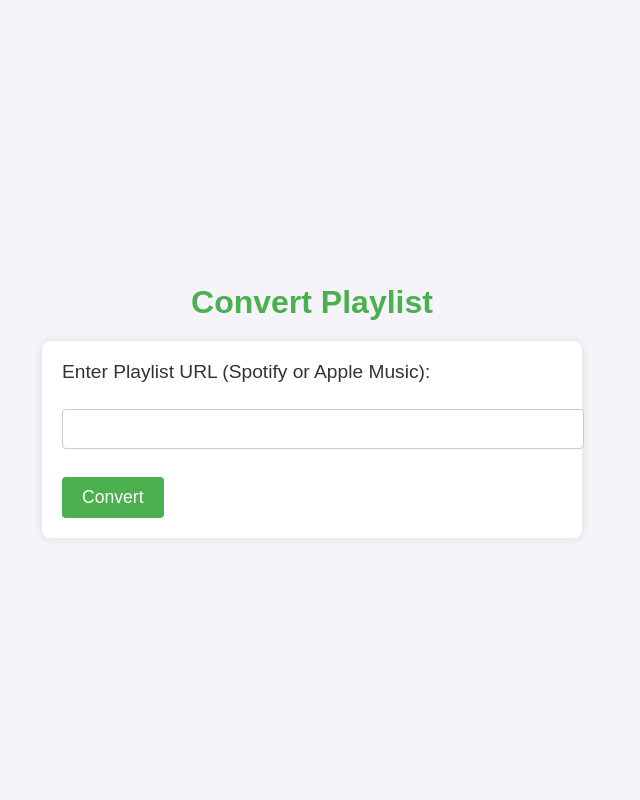
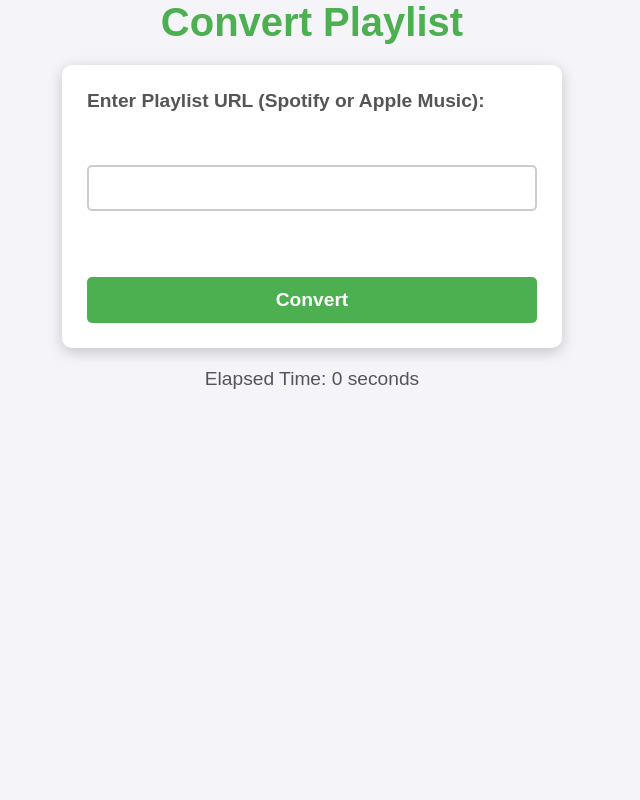
Before and after one commit to ruhzi/spotify-apple-converter, a Flask app: page / in a window 1280 px wide. Shown: the whole page, without its empty margins (328-968 px from the left). Run offline with Flask 3, Linux system fonts and the light colour scheme.

Commit message:
Improved CSS

```diff
--- a/static/styles.css
+++ b/static/styles.css
@@ -1,3 +1,11 @@
+/* General Reset */
+* {
+    margin: 0;
+    padding: 0;
+    box-sizing: border-box;
+}
+
+/* Body Styling */
 body {
     font-family: Arial, sans-serif;
     background-color: #f4f4f9;
@@ -6,65 +14,124 @@ body {
     padding: 0;
     display: flex;
     flex-direction: column;
-    justify-content: center;
     align-items: center;
-    height: 100vh;
+    min-height: 100vh;
 }
 
+/* Headings */
 h1 {
     color: #4CAF50;
+    font-size: 2.5rem;
     margin-bottom: 20px;
+    text-align: center;
 }
 
+/* Form Styling */
 form {
-    background-color: white;
-    padding: 20px;
-    border-radius: 8px;
-    box-shadow: 0 0 10px rgba(0, 0, 0, 0.1);
-    width: 100%;
+    background-color: #ffffff;
+    padding: 25px;
+    border-radius: 10px;
+    box-shadow: 0 4px 15px rgba(0, 0, 0, 0.2);
+    width: 90%;
     max-width: 500px;
+    display: flex;
+    flex-direction: column;
+    gap: 15px;
 }
 
 label {
-    font-size: 1.2em;
-    margin-bottom: 8px;
-    display: block;
+    font-size: 1.2rem;
+    font-weight: bold;
+    margin-bottom: 5px;
+    color: #555;
 }
 
 input[type="text"] {
     width: 100%;
-    padding: 10px;
-    margin-bottom: 10px;
-    font-size: 1em;
-    border: 1px solid #ccc;
-    border-radius: 4px;
+    padding: 12px;
+    font-size: 1rem;
+    border: 2px solid #ccc;
+    border-radius: 5px;
+    transition: border-color 0.3s;
+}
+
+input[type="text"]:focus {
+    border-color: #4CAF50;
+    outline: none;
+    box-shadow: 0 0 8px rgba(76, 175, 80, 0.3);
 }
 
 input[type="submit"] {
     background-color: #4CAF50;
-    color: white;
+    color: #ffffff;
     border: none;
-    padding: 10px 20px;
-    font-size: 1.1em;
-    border-radius: 4px;
+    padding: 12px 20px;
+    font-size: 1.2rem;
+    font-weight: bold;
+    border-radius: 5px;
     cursor: pointer;
+    transition: background-color 0.3s, transform 0.2s;
 }
 
 input[type="submit"]:hover {
     background-color: #45a049;
+    transform: translateY(-2px);
 }
 
+/* Timer Styling */
+#timerContainer {
+    margin-top: 20px;
+    font-size: 1.2rem;
+    color: #555;
+    text-align: center;
+}
+
+/* Result Styling */
 .result {
-    margin-top: 20px;
+    margin-top: 25px;
     padding: 20px;
-    background-color: #fff;
-    border-radius: 8px;
-    box-shadow: 0 0 10px rgba(0, 0, 0, 0.1);
-    width: 100%;
+    background-color: #ffffff;
+    border-radius: 10px;
+    box-shadow: 0 4px 15px rgba(0, 0, 0, 0.2);
+    width: 90%;
     max-width: 600px;
 }
 
 .result p {
-    font-size: 1.2em;
+    font-size: 1.2rem;
     color: #333;
+    word-wrap: break-word;
 }
+
+/* Media Queries */
+@media (max-width: 768px) {
+    h1 {
+        font-size: 2rem;
+    }
+
+    form {
+        padding: 20px;
+    }
+
+    label {
+        font-size: 1rem;
+    }
+
+    input[type="text"] {
+        font-size: 0.9rem;
+        padding: 10px;
+    }
+
+    input[type="submit"] {
+        font-size: 1rem;
+        padding: 10px 15px;
+    }
+
+    #timerContainer {
+        font-size: 1rem;
+    }
+
+    .result p {
+        font-size: 1rem;
+    }
+}
--- a/templates/index.html
+++ b/templates/index.html
@@ -8,16 +8,46 @@
 </head>
 <body>
     <h1>Convert Playlist</h1>
-    <form action="/" method="POST">
+    <form id="playlistForm" action="/" method="POST">
         <label for="playlist_url">Enter Playlist URL (Spotify or Apple Music):</label><br>
         <input type="text" id="playlist_url" name="playlist_url" required><br><br>
-
         <input type="submit" value="Convert">
     </form>
+
+    <div id="timerContainer">
+        <p id="timer">Elapsed Time: 0 seconds</p>
+    </div>
 
     {% if result %}
     <h2>Result:</h2>
     <p>{{ result }}</p>
     {% endif %}
+
+    <script>
+        // Timer logic
+        const form = document.getElementById('playlistForm');
+        const timerElement = document.getElementById('timer');
+        let timerInterval;
+        let elapsedTime = 0;
+
+        form.addEventListener('submit', (e) => {
+            elapsedTime = 0;
+            timerElement.textContent = 'Elapsed Time: 0 seconds';
+            clearInterval(timerInterval);
+
+            // Start timer
+            timerInterval = setInterval(() => {
+                elapsedTime += 1;
+                timerElement.textContent = `Elapsed Time: ${elapsedTime} seconds`;
+            }, 1000);
+        });
+
+        // Stop timer when the result is received
+        window.addEventListener('DOMContentLoaded', () => {
+            if (document.querySelector('p').textContent) {
+                clearInterval(timerInterval);
+            }
+        });
+    </script>
 </body>
 </html>
```
Also changed, not shown: 1 other file.
